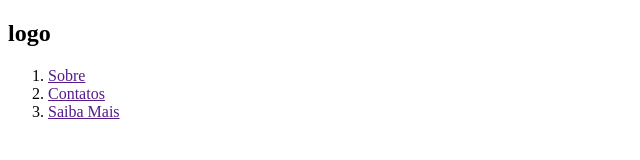
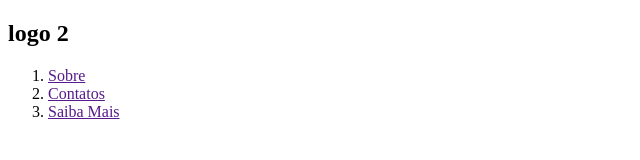
Before and after one commit to Davi-Noah/repositorioTeste, a plain HTML site: page index.html in a window 1280 px wide. Shown: the full height of the page, 0-640 px from the left. Drawn offline with Linux system fonts and the light colour scheme.

Commit message:
modificação teste

```diff
--- a/index.html
+++ b/index.html
@@ -7,7 +7,7 @@
 </head>
 <body>
     <nav>
-        <h1>logo</h1>
+        <h1>logo 2</h1>
         <ol>
             <li><a href="">Sobre</a></li>
             <li><a href="">Contatos</a></li>
```
